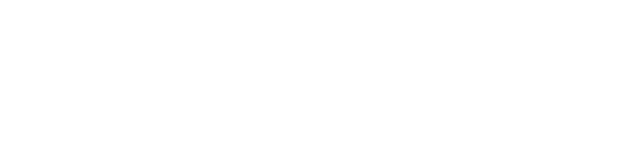
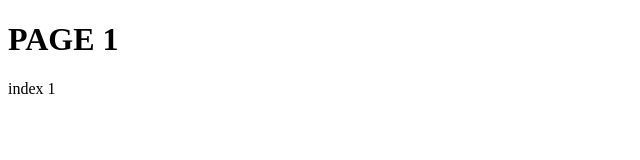
Before and after one commit to HananeKal/pratiqueGit, a plain HTML site: page index.html in a window 1280 px wide. Shown: the whole page, without its empty margins (0-640 px from the left). Drawn offline with Linux system fonts and the light colour scheme.

Commit message:
modification index.html

```diff
--- a/index.html
+++ b/index.html
@@ -4,6 +4,12 @@
 	<title>home page</title>
 </head>
 <body>
+	<h1>
+		PAGE 1
+	</h1>
+	<p>
+		index 1
+	</p>
 
 </body>
 </html>
```
